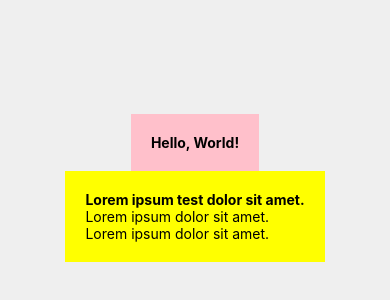
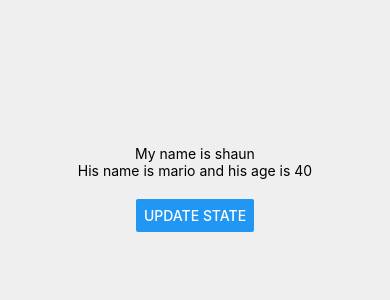
Before and after one commit to jas4code/tnn-react-native, a React Native app: screen / in a window 390 px wide. Shown: the part 234-534 px from the top of the page. Built offline with nearby package versions, Linux system fonts and the light colour scheme.

Commit message:
Using State

```diff
--- a/App.js
+++ b/App.js
@@ -1,18 +1,23 @@
-import React from 'react';
-import { StyleSheet, Text, View } from 'react-native';
+import React, { useState } from 'react';
+import { StyleSheet, Text, View, Button } from 'react-native';
 
 export default function App() {
+	const [name, setName] = useState('shaun');
+	const [person, setPerson] = useState({ name: 'mario', age: 40 });
+
+	const clickHandler = () => {
+		setName('chun-li');
+		setPerson({ name: 'luigi', age: 45 });
+	};
+
 	return (
 		<View style={styles.container}>
-			<View style={styles.header}>
-				<Text style={styles.boldText}>Hello, World!</Text>
-			</View>
-			<View style={styles.body}>
-				<Text style={styles.boldText}>
-					Lorem ipsum <Text>test</Text> dolor sit amet.
-				</Text>
-				<Text>Lorem ipsum dolor sit amet.</Text>
-				<Text>Lorem ipsum dolor sit amet.</Text>
+			<Text>My name is {name}</Text>
+			<Text>
+				His name is {person.name} and his age is {person.age}
+			</Text>
+			<View style={styles.buttonContainer}>
+				<Button title='update state' onPress={clickHandler}></Button>
 			</View>
 		</View>
 	);
@@ -25,16 +30,7 @@
 		alignItems: 'center',
 		justifyContent: 'center',
 	},
-	header: {
-		backgroundColor: 'pink',
-		padding: 20,
-	},
-	boldText: {
-		fontWeight: 'bold',
-	},
-	body: {
-		backgroundColor: 'yellow',
-		padding: 20,
-		fontWeight: 'bold',
+	buttonContainer: {
+		marginTop: 20,
 	},
 });
```
